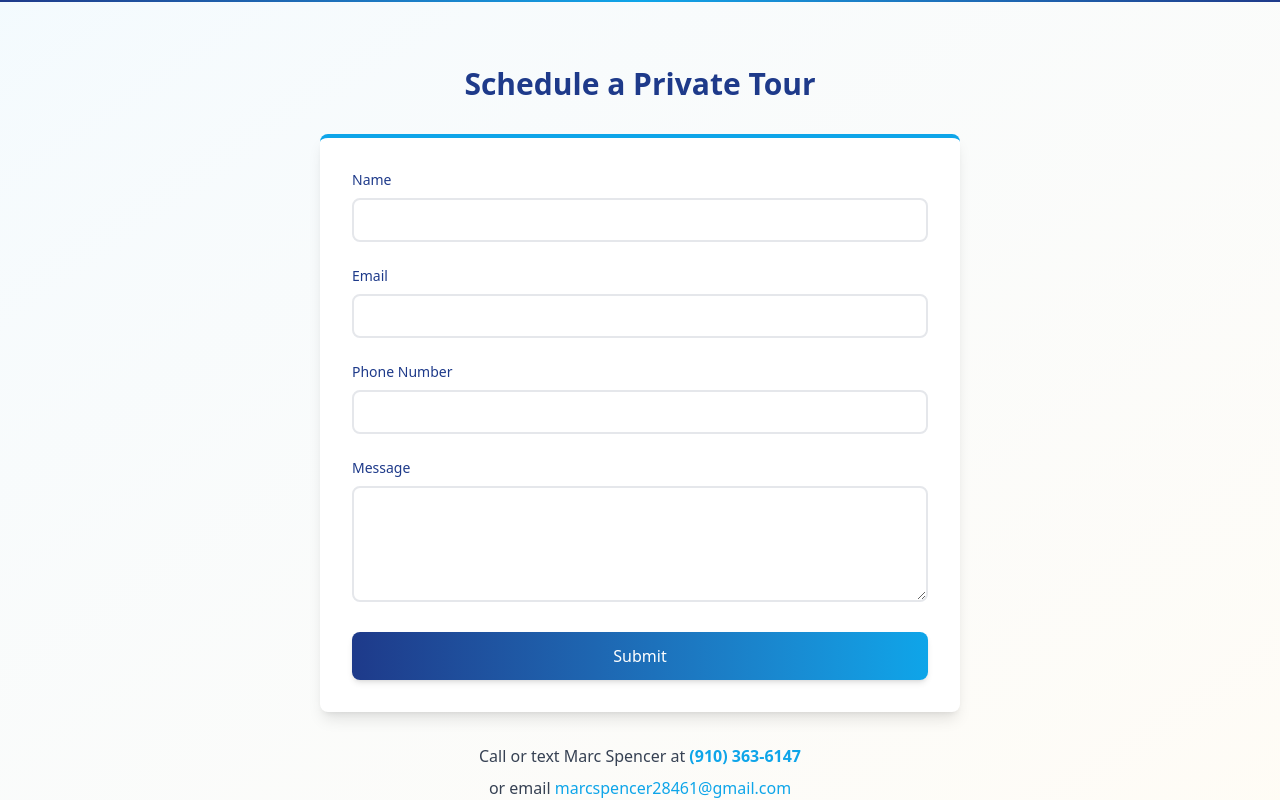
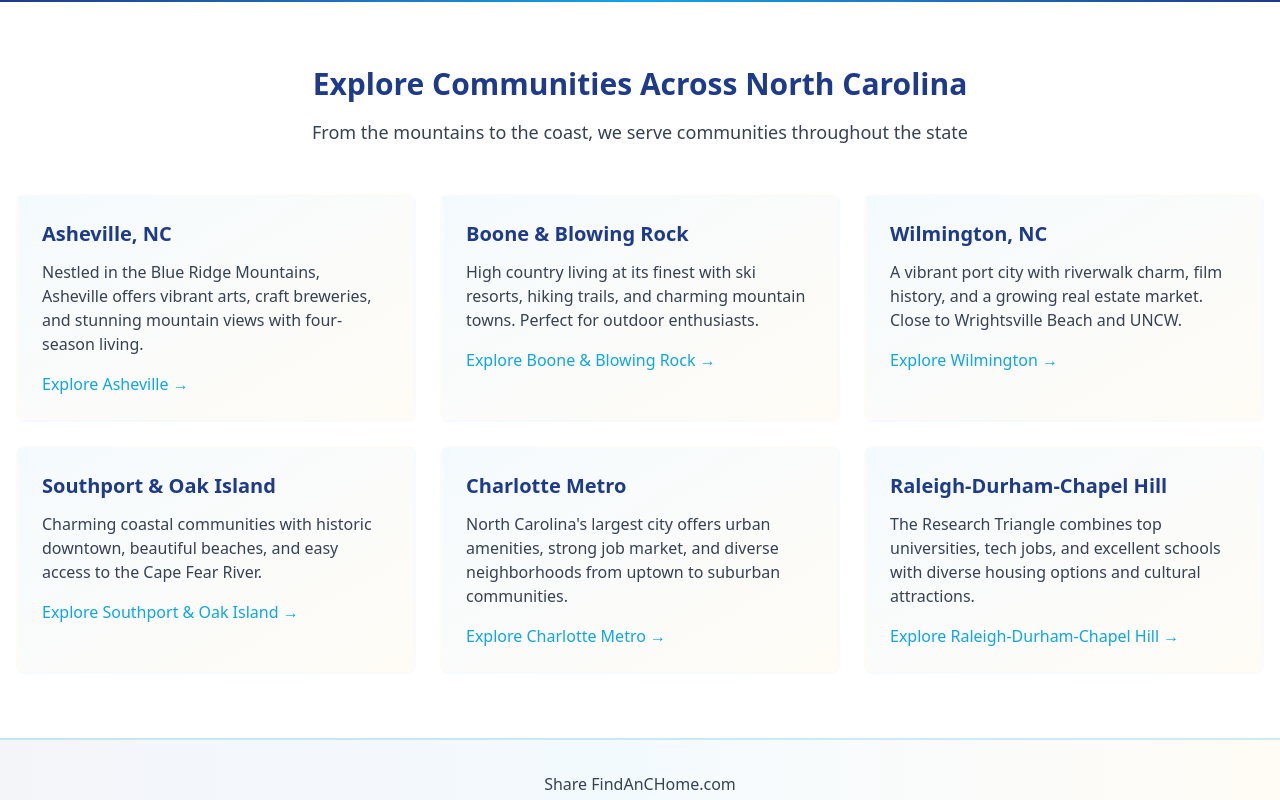
Before and after one commit to AIRealSolutions/findanchome, a Next.js app: page / in a window 1280 px wide. Shown: the part 2680-3480 px from the top of the page. Built offline with nearby package versions, Linux system fonts and the light colour scheme.

Commit message:
Remove private tour form from homepage

```diff
--- a/app/page.tsx
+++ b/app/page.tsx
@@ -252,61 +252,6 @@ export default function HomePage() {
         </div>
       </section>
 
-      {/* Contact Form Section */}
-      <section className="py-16 bg-gradient-to-br from-[#0ea5e9]/5 to-[#fbbf24]/5">
-        <div className="container mx-auto px-4 max-w-2xl">
-          <h2 className="text-3xl font-bold text-center mb-8 text-[#1e3a8a]">Schedule a Private Tour</h2>
-          <form className="bg-white p-8 rounded-lg shadow-lg border-t-4 border-[#0ea5e9] space-y-6">
-            <div>
-              <label htmlFor="name" className="block text-sm font-medium mb-2 text-[#1e3a8a]">Name</label>
-              <input
-                type="text"
-                id="name"
-                className="w-full px-4 py-2 border-2 border-gray-200 rounded-lg focus:ring-2 focus:ring-[#0ea5e9] focus:border-[#0ea5e9] outline-none transition-all"
-              />
-            </div>
-            <div>
-              <label htmlFor="email" className="block text-sm font-medium mb-2 text-[#1e3a8a]">Email</label>
-              <input
-                type="email"
-                id="email"
-                className="w-full px-4 py-2 border-2 border-gray-200 rounded-lg focus:ring-2 focus:ring-[#0ea5e9] focus:border-[#0ea5e9] outline-none transition-all"
-              />
-            </div>
-            <div>
-              <label htmlFor="phone" className="block text-sm font-medium mb-2 text-[#1e3a8a]">Phone Number</label>
-              <input
-                type="tel"
-                id="phone"
-                className="w-full px-4 py-2 border-2 border-gray-200 rounded-lg focus:ring-2 focus:ring-[#0ea5e9] focus:border-[#0ea5e9] outline-none transition-all"
-              />
-            </div>
-            <div>
-              <label htmlFor="message" className="block text-sm font-medium mb-2 text-[#1e3a8a]">Message</label>
-              <textarea
-                id="message"
-                rows={4}
-                className="w-full px-4 py-2 border-2 border-gray-200 rounded-lg focus:ring-2 focus:ring-[#0ea5e9] focus:border-[#0ea5e9] outline-none transition-all"
-              ></textarea>
-            </div>
-            <button
-              type="submit"
-              className="w-full bg-gradient-to-r from-[#1e3a8a] to-[#0ea5e9] text-white px-6 py-3 rounded-lg hover:opacity-90 font-medium transition-opacity shadow-md"
-            >
-              Submit
-            </button>
-          </form>
-          <div className="text-center mt-8 space-y-2">
-            <p className="text-gray-700">
-              Call or text Marc Spencer at <a href="tel:9103636147" className="text-[#0ea5e9] font-bold hover:underline">(910) 363-6147</a>
-            </p>
-            <p className="text-gray-700">
-              or email <a href="mailto:marcspencer28461@gmail.com" className="text-[#0ea5e9] hover:underline">marcspencer28461@gmail.com</a>
-            </p>
-          </div>
-        </div>
-      </section>
-
       {/* Communities Section */}
       <section className="py-16 bg-white">
         <div className="container mx-auto px-4">
```
Also changed, not shown: 1 other file (tests, documents, lock files or other folders).
